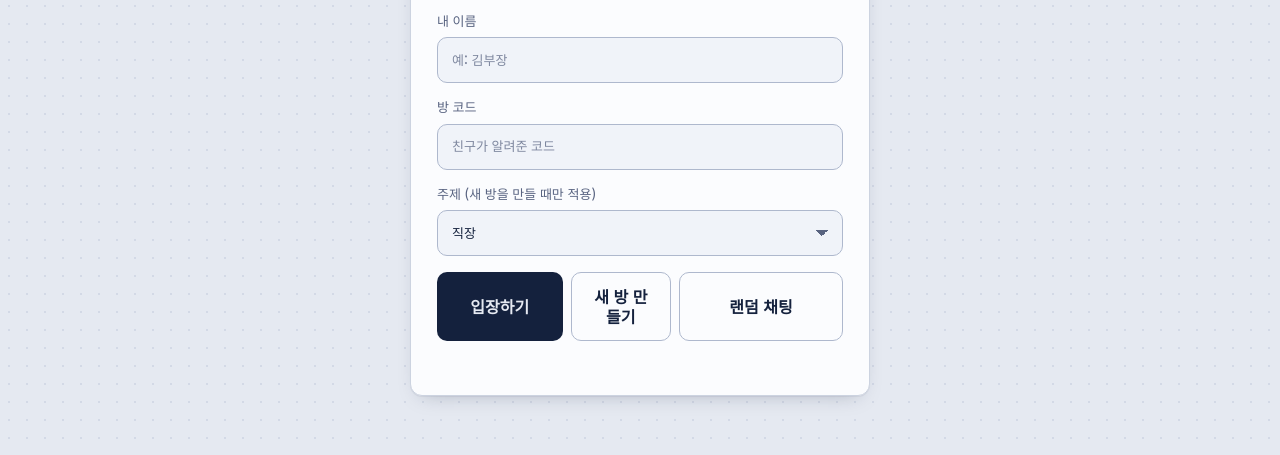
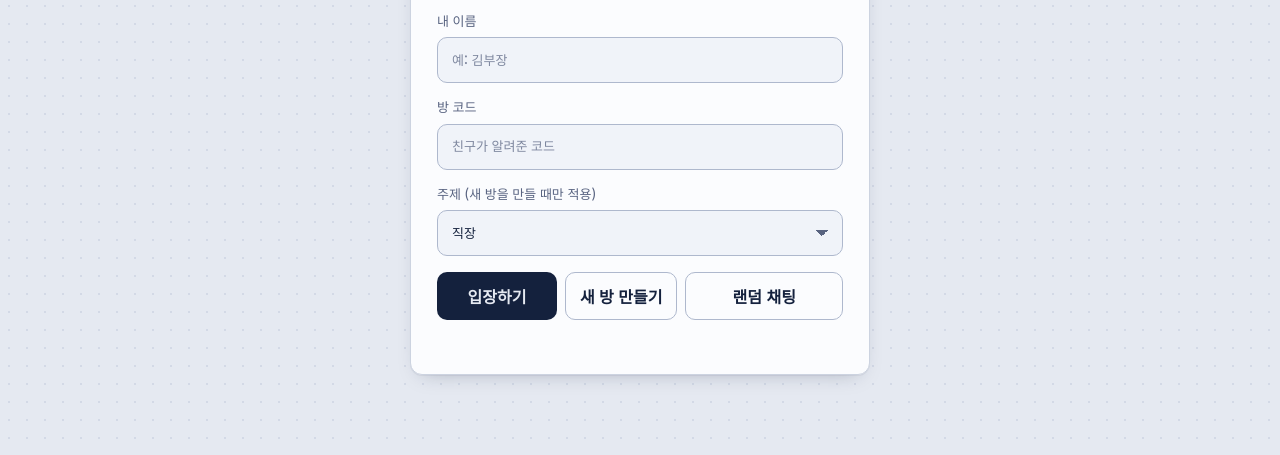
Before and after one commit to dydtjr2626/kkondae-lab, a website: page kkondae.html in a window 1280 px wide. Shown: the part 345-800 px from the top of the page. Drawn offline with Linux system fonts and the light colour scheme.

Commit message:
첫 화면 버튼 글자가 줄바꿈되지 않도록 수정
Co-Authored-By: Claude Sonnet 5.5 <noreply@anthropic.com>

```diff
--- a/kkondae.html
+++ b/kkondae.html
@@ -79,7 +79,7 @@ input[type=text]:focus,select:focus{background-color:var(--paper);border-color:v
 .how span{padding:3px 10px;border:1px dashed var(--line-2);border-radius:999px;background:var(--paper-2)}
 .how span:nth-child(1){color:var(--a)} .how span:nth-child(2){color:var(--stamp)} .how span:nth-child(3){color:var(--b)}
 .join .row{margin-top:2px}
-.join .row .btn{padding:13px 18px;font-size:16px}
+.join .row .btn{padding:13px 14px;font-size:16px;white-space:nowrap}
 .join .row .btn[type=submit]{flex:1.4 1 0}
 .join .row .btn#make{flex:1 1 0}
 label{display:flex;flex-direction:column;gap:6px;font-size:13px;color:var(--muted);font-weight:500}
```
